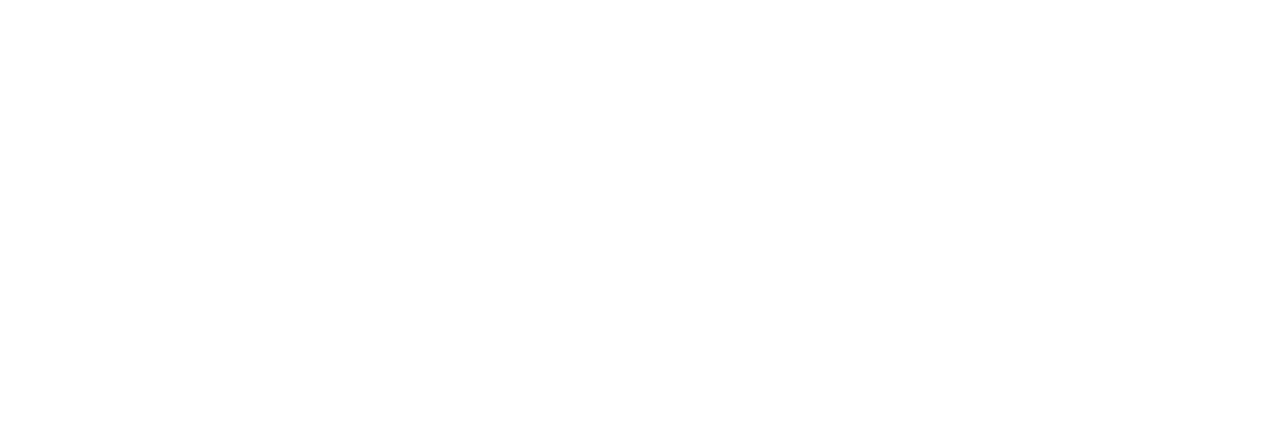
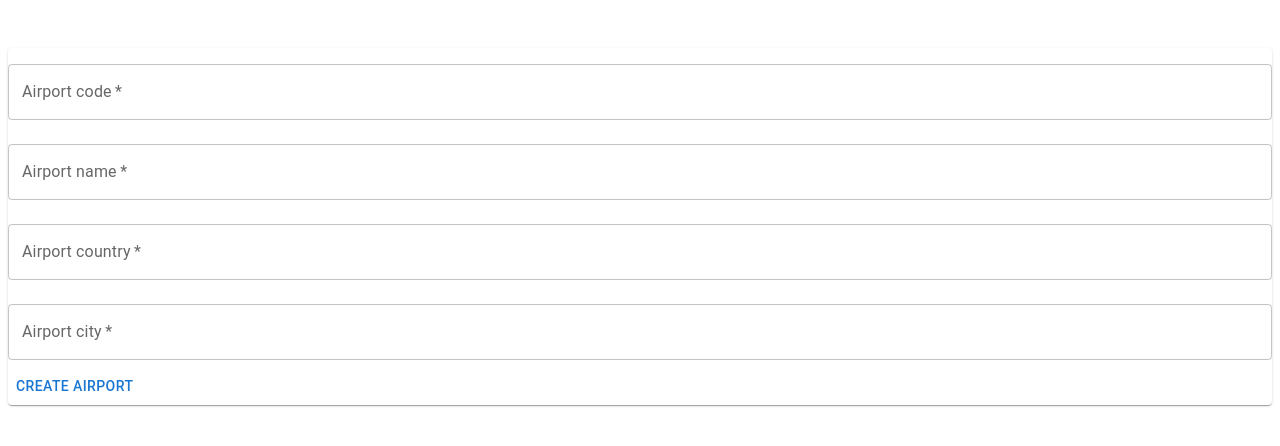
Before and after one commit to Emiliano281106/Airport-Front, a React (Vite) app: page /airports/create in a window 1280 px wide. Before the commit this address had no page. Shown: the top 446 px of the page. Built offline with nearby package versions, Linux system fonts and the light colour scheme; some icons are missing.

Commit message:
feat : create airport v.01

```diff
--- a/src/App.jsx
+++ b/src/App.jsx
@@ -5,6 +5,7 @@
 import Flights from './components/Flights';
 import Home from './Home';
 import Sidebar from './Sidebar';
+import CreateAirportForm from './components/CreateAirportForm';
 
 const App = () => {
   return (
@@ -14,6 +15,7 @@
         <Route path="/airports" element={<Airports />} />
         <Route path="/planes" element={<Planes />} />
         <Route path="/flights" element={<Flights />} />
+        <Route path="/airports/create" element={<CreateAirportForm/>}/>
         <Route path="/" element={<Home />} />
       </Routes>
     </Router>
--- a/src/components/Airports.jsx
+++ b/src/components/Airports.jsx
@@ -5,11 +5,14 @@
 import axios from '../api';
 import Button from '@mui/material/Button';
 import Typography from '@mui/material/Typography';
+import { useNavigate } from 'react-router-dom';
+
 
 
 const Airports = () => {
 
   const [airports,setAirports] = useState([]);
+  const navigate = useNavigate();
 
   const getAirports = async () => {
 
@@ -38,9 +41,14 @@
       }
   }
 
+  const createAirport = () => {
+    navigate('/airports/create')
+  }
+
 
   return (
     <Box display="grid" gridTemplateColumns="repeat(12, 1fr)" gap={2}>
+    <Button variant='contained'onClick={createAirport} >Create new Airport</Button>
   {airports.map((airport) => (
     <Box
       gridColumn={{ xs: "span 12", sm: "span 6", md: "span 3" }}
--- /dev/null
+++ b/src/components/CreateAirportForm.jsx
@@ -0,0 +1,83 @@
+import Button from '@mui/material/Button';
+import Paper from '@mui/material/Paper';
+import TextField from '@mui/material/TextField';
+import React, { useState } from 'react';
+import { useNavigate } from 'react-router-dom';
+import axios from '../api';
+
+
+const CreateAirportForm = () => {
+
+    const navigate = useNavigate();
+
+    const [formData, setFormData] = useState({
+
+        code : "",
+        name : "",
+        country : "",
+        city : "",
+    });
+
+    const hnadleChange = (e) => {
+        const{name,value} = e.target;
+        setFormData({...formData, [name] : value});
+
+    };
+
+    const handleSubmit = async (e) => {
+        e.preventDefault();
+        try{
+            await axios.post('/airports/createAirport', formData);
+            alert("Airport created successfully!!!");
+            navigate("/airports");
+
+        }catch(error){
+            console.error(error);
+        }
+
+    };
+
+    return(
+
+        <Paper>
+            <TextField
+             label="Airport code"
+             name="code"
+             value={formData.code}
+             onChange={hnadleChange}
+             fullWidth
+             margin="normal"
+             required/>
+
+            <TextField
+             label="Airport name"
+             name="name"
+             value={formData.name}
+             onChange={hnadleChange}
+             fullWidth
+             margin="normal"
+             required/>
+
+             <TextField
+             label="Airport country"
+             name="country"
+             value={formData.country}
+             onChange={hnadleChange}
+             fullWidth
+             margin="normal"
+             required/>
+
+            <TextField
+             label="Airport city"
+             name="city"
+             value={formData.city}
+             onChange={hnadleChange}
+             fullWidth
+             margin="normal"
+             required/>
+            <Button type = "submit" onClick={handleSubmit}>Create Airport</Button>
+        </Paper>
+    );
+}
+
+export default CreateAirportForm
```
